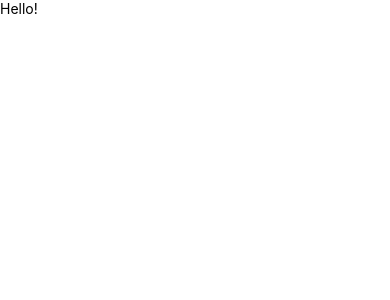
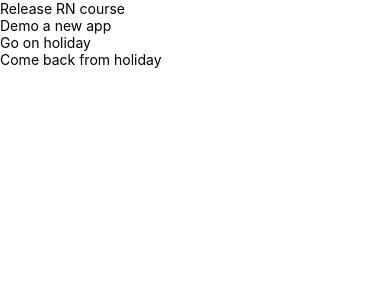
Before and after one commit to Steven-MKN/countdown, a React Native app: screen / in a window 390 px wide. Shown: the top 300 px of the page. Built offline with nearby package versions, Linux system fonts and the light colour scheme.

Commit message:
binding to a list - end of topic

```diff
--- a/EventList.js
+++ b/EventList.js
@@ -1,9 +1,24 @@
 import React, { Component } from "react";
-import { Text } from "react-native";
+import { FlatList, Text } from "react-native";
 
 class EventList extends Component {
+  state = {
+    events: [],
+  };
+
+  componentDidMount() {
+    const events = require("./db.json").events;
+    this.setState({ events });
+  }
+
   render() {
-    return <Text>Hello!</Text>;
+    return (
+      <FlatList
+        data={this.state.events}
+        renderItem={({ item }) => <Text>{item.title}</Text>}
+        keyExtractor={(item) => item.id}
+      />
+    );
   }
 }
 
--- /dev/null
+++ b/db.json
@@ -0,0 +1,24 @@
+{
+    "events": [
+      {
+        "title": "Release RN course",
+        "date": "2021-06-15T00:00:00.000Z",
+        "id": "05dafc66-bd91-43a0-a752-4dc40f039144"
+      },
+      {
+        "title": "Demo a new app",
+        "date": "2021-03-29T13:45:18.000Z",
+        "id": "001c9b6d-00a9-465c-a2d3-afb7176a0a87"
+      },
+      {
+        "title": "Go on holiday",
+        "date": "2021-05-18T08:09:24.000Z",
+        "id": "4cdbe78f-54df-4769-bf3b-02a930161ec5"
+      },
+      {
+        "title": "Come back from holiday",
+        "date": "2021-05-25T10:09:24.000Z",
+        "id": "81066e94-5e2a-410a-986c-67dcc72d3a82"
+      }
+    ]
+  }
```
